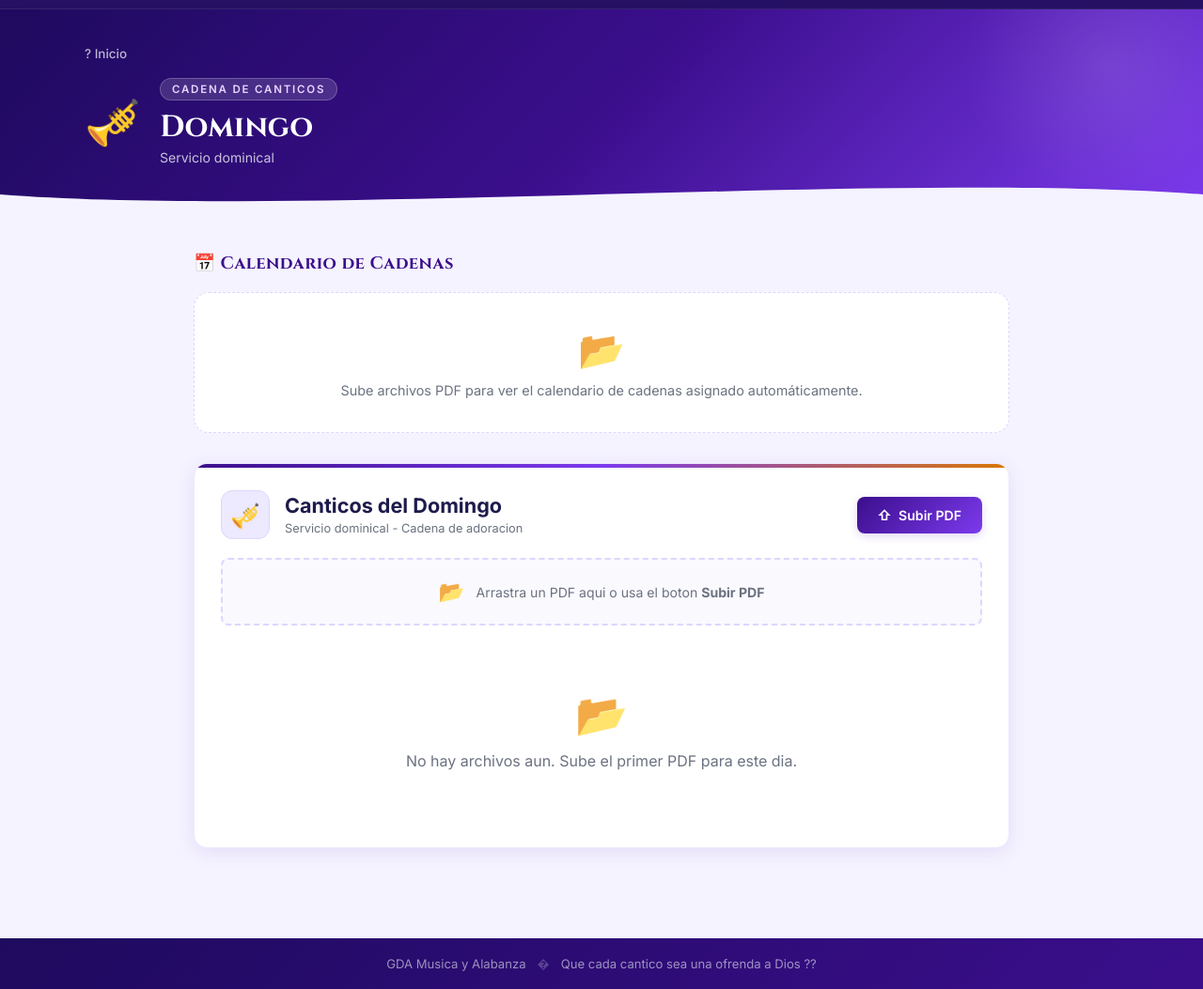
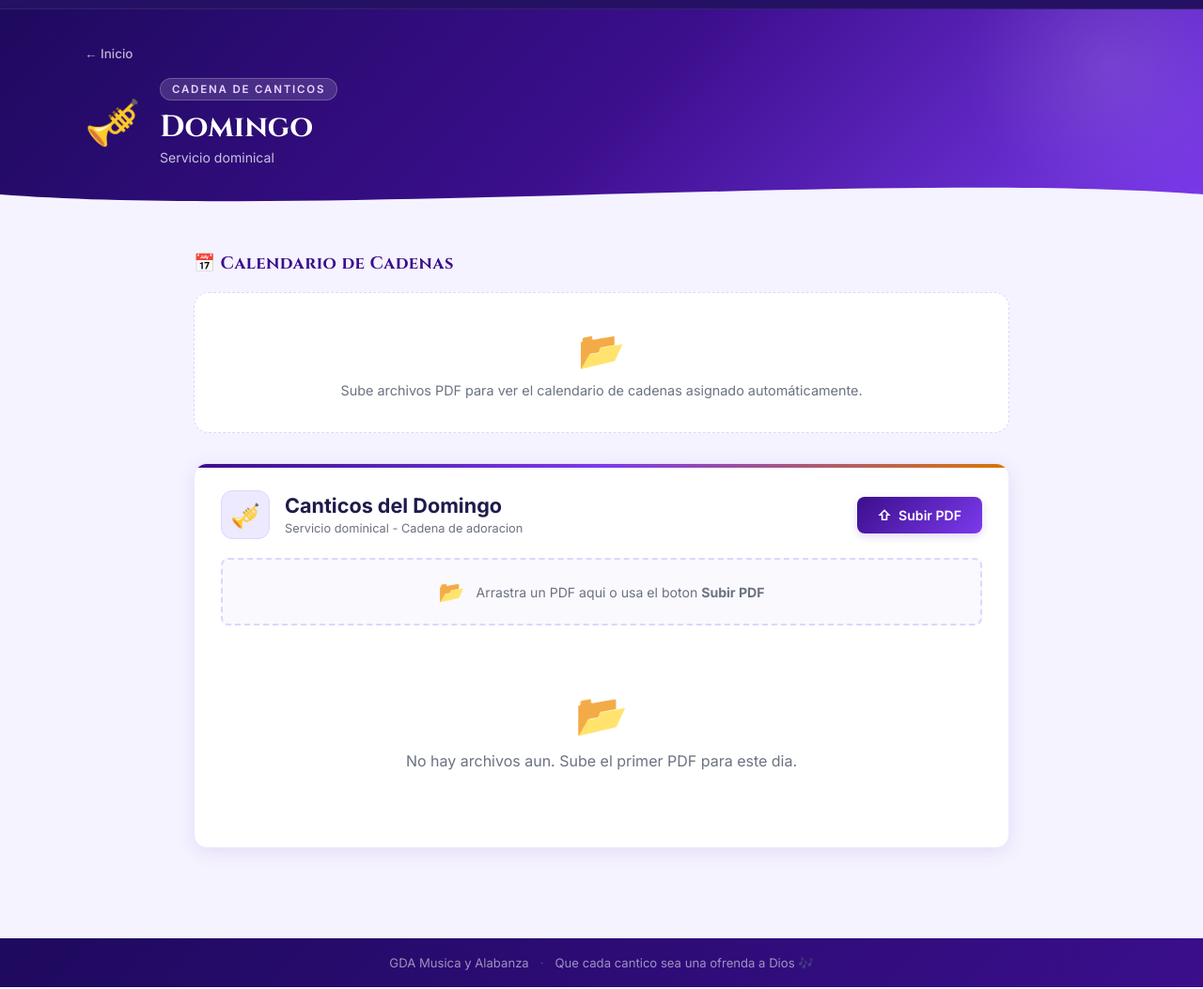
Before and after one commit to Jose20-25/GDA, a plain HTML site: page public/domingo.html in a window 1280 px wide. Shown: the part 48-1101 px from the top of the page at 94% size. Drawn offline with Linux system fonts and the light colour scheme.

Commit message:
fix: corregir caracteres rotos con entidades HTML

```diff
--- a/public/domingo.html
+++ b/public/domingo.html
@@ -14,7 +14,7 @@
 
   <header class="page-header">
     <div class="page-header-inner">
-      <a href="../index.html" class="back-link">? Inicio</a>
+      <a href="../index.html" class="back-link">&larr; Inicio</a>
       <div class="page-header-title">
         <span class="page-icon">🎺</span>
         <div>
@@ -68,8 +68,8 @@
   <footer class="site-footer">
     <div class="footer-inner">
       <span>GDA Musica y Alabanza</span>
-      <span class="footer-sep">�</span>
-      <span>Que cada cantico sea una ofrenda a Dios ??</span>
+      <span class="footer-sep">&middot;</span>
+      <span>Que cada cantico sea una ofrenda a Dios &#127926;</span>
     </div>
   </footer>
 
```
Also changed, not shown: public/miercoles.html (+3 -3 lines), public/viernes.html (+3 -3 lines), public/vigilias.html (+3 -3 lines).
